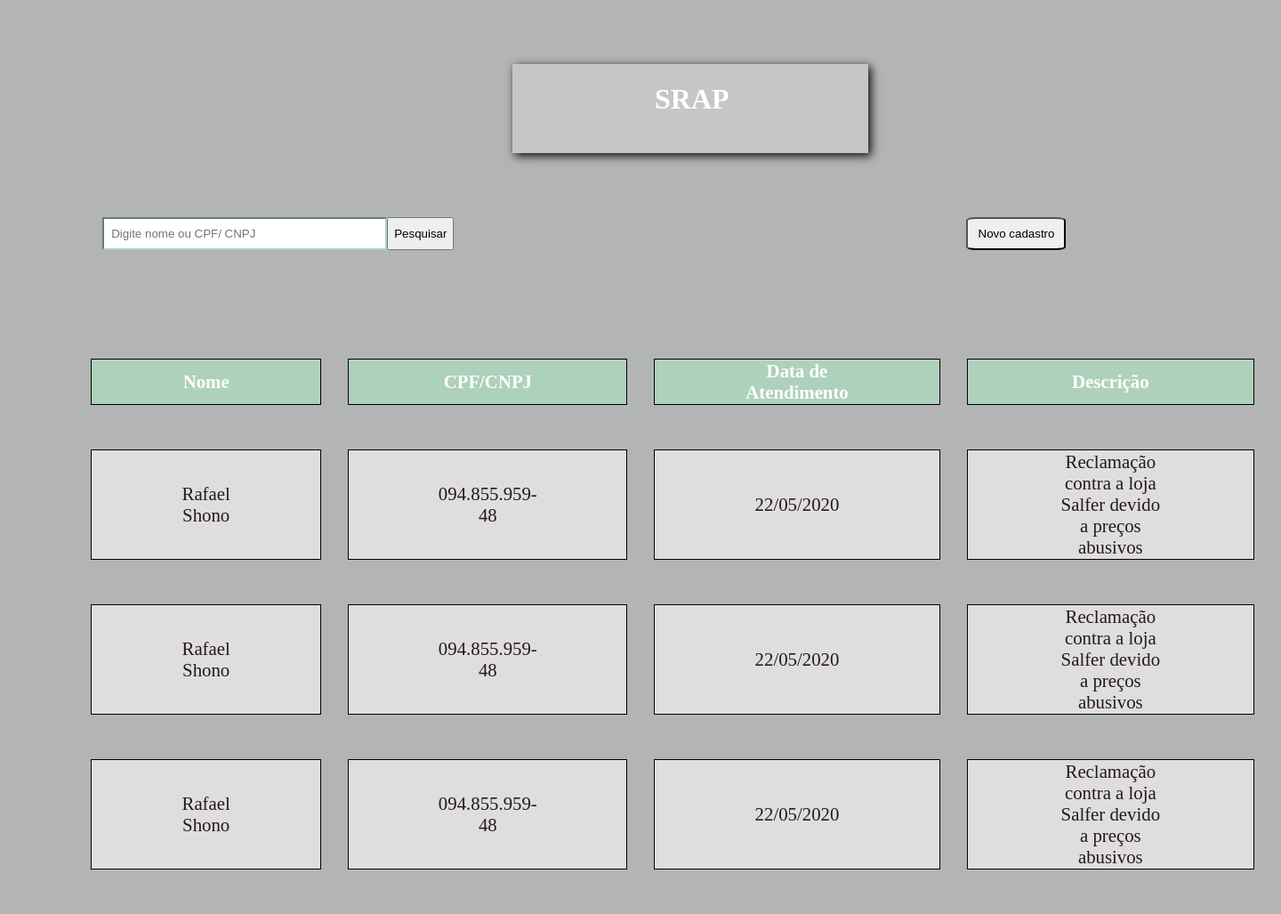
After one commit to RafaelShono/Rafael, a PHP site: page /formulario/index1.php in a window 1440 px wide. The commit adds this page. Shown: the whole page at 89% size. Run offline with PHP 8.4, Linux system fonts and the light colour scheme; some libraries are stand-ins or nearby versions.

```diff
--- a/formulario/conexao.php
+++ b/formulario/conexao.php
@@ -2,7 +2,7 @@
 $servidor = "localhost";
 $usuario = "root";
 $senha = "admin";
-$dbname = "formulario";
+$dbname = "formulario2";
 
 //criar a conexao
 $conn = mysqli_connect($servidor, $usuario, $senha, $dbname);
--- /dev/null
+++ b/formulario/css/style.css
@@ -0,0 +1,84 @@
+
+.container{
+    height: 100vh;
+}
+body,html{
+    background-color: #B3B5B5;
+    margin: 0;
+
+}
+#pesquisa{
+    width: 20rem;
+    border-color: #AED1BC;
+    padding: 0.5rem;
+    margin-left: -15%;
+}
+#enviar{
+   height:2.3rem;
+
+}
+#enviar:hover{
+    height:2.3rem;
+    background-color: skyblue;
+
+ }
+#pesquisa-user{
+  display: flex;
+  flex-direction: row;
+  margin-top: 5%;
+  margin-left:20%;
+}
+#novo-cadastro{
+    margin-left: 50%;
+    height:2.3rem;
+    width: 7rem;
+    border-radius:10%;
+
+}
+#novo-cadastro:hover{
+    background-color: skyblue;
+}
+#procon{
+    margin-top:5%;
+    margin-left:40%;
+    display: flex;
+    background-color: #C6C6C6;
+    width: 50vh;
+    height:100px;
+    -webkit-box-shadow: 3px 3px 10px 0px rgba(7,7,7,1);
+    -moz-box-shadow: 3px 3px 10px 0px rgba(7,7,7,1);
+    box-shadow: 3px 3px 10px 0px rgba(7,7,7,1);
+}
+#srap{
+    color:white;
+ margin-left:40%;
+}
+#info-atendimento{
+    margin-top:5%;
+    margin-left:5%;
+    display: flex;
+    flex-direction: row;
+}
+table{
+  height: 5vh;
+  border-collapse: separate;
+  border-spacing: 30px 50px;
+}
+th,tr{
+    font-size: 1.3rem;
+    background-color: #AED1BC;
+    padding-left: 100px;
+    padding-right: 100px;
+    text-align: center;
+    border: 1px solid black;
+    color:white;
+}
+td{
+    font-size: 1.3rem;
+    background-color: #DEDEDE;
+    padding-left: 100px;
+    padding-right: 100px;
+    text-align: center;
+    border: 1px solid black;
+    color:#291818;
+}
--- /dev/null
+++ b/formulario/index1.php
@@ -0,0 +1,56 @@
+<!DOCTYPE html>
+<html lang="en">
+<head>
+    <meta charset="UTF-8">
+    <link rel="stylesheet" href="https://cdnjs.cloudflare.com/ajax/libs/font-awesome/5.13.0/css/all.min.css" integrity="sha256-h20CPZ0QyXlBuAw7A+KluUYx/3pK+c7lYEpqLTlxjYQ=" crossorigin="anonymous" />
+    <link rel="stylesheet" href="css/style.css"/>
+    <meta name="viewport" content="width=device-width, initial-scale=1.0">
+    <title>Todo List</title>
+</head>
+<body>
+    <header>
+
+    </header>
+        <div class="container">
+            <div id="procon">
+            <h1 id="srap">SRAP</h1>
+        </div>
+        <div id="pesquisa-user">
+            <input id="pesquisa" type="search" placeholder="Digite nome ou CPF/ CNPJ"><button id="enviar">Pesquisar</button>
+            <button id="novo-cadastro">Novo cadastro</button>
+        </div>
+        <div id="info-atendimento">
+            <table>
+                <tr id="info">
+                    <th class="td">Nome</th>
+                    <th class="td">CPF/CNPJ</th>
+                    <th class="td">Data de Atendimento</th>
+                    <th class="td-descricao">Descrição</th>
+             </tr>
+                <tr class="resultado">
+                <td>Rafael Shono</td>
+                <td>094.855.959-48</td>
+                <td>22/05/2020</td>
+                <td class="descricao">Reclamação contra a loja Salfer devido a preços abusivos</td>
+            </tr>
+            <tr>
+                <td>Rafael Shono</td>
+                <td>094.855.959-48</td>
+                <td>22/05/2020</td>
+                <td class="descricao">Reclamação contra a loja Salfer devido a preços abusivos</td>
+            </tr>
+            <tr>
+                <td>Rafael Shono</td>
+                <td>094.855.959-48</td>
+                <td>22/05/2020</td>
+                <td class="descricao">Reclamação contra a loja Salfer devido a preços abusivos</td>
+            </tr>
+            </table>
+        </div>
+    </div>
+
+
+    <scrit src="app.js">
+    </scrit>
+</body>
+</html>
```
Also changed, not shown: formulario/formulario2.sql (renamed from formulario/formulario.sql, +14 -14 lines), formulario/index.php (+6 -3 lines), formulario/processa.php (+7 -6 lines), 1 other file.
